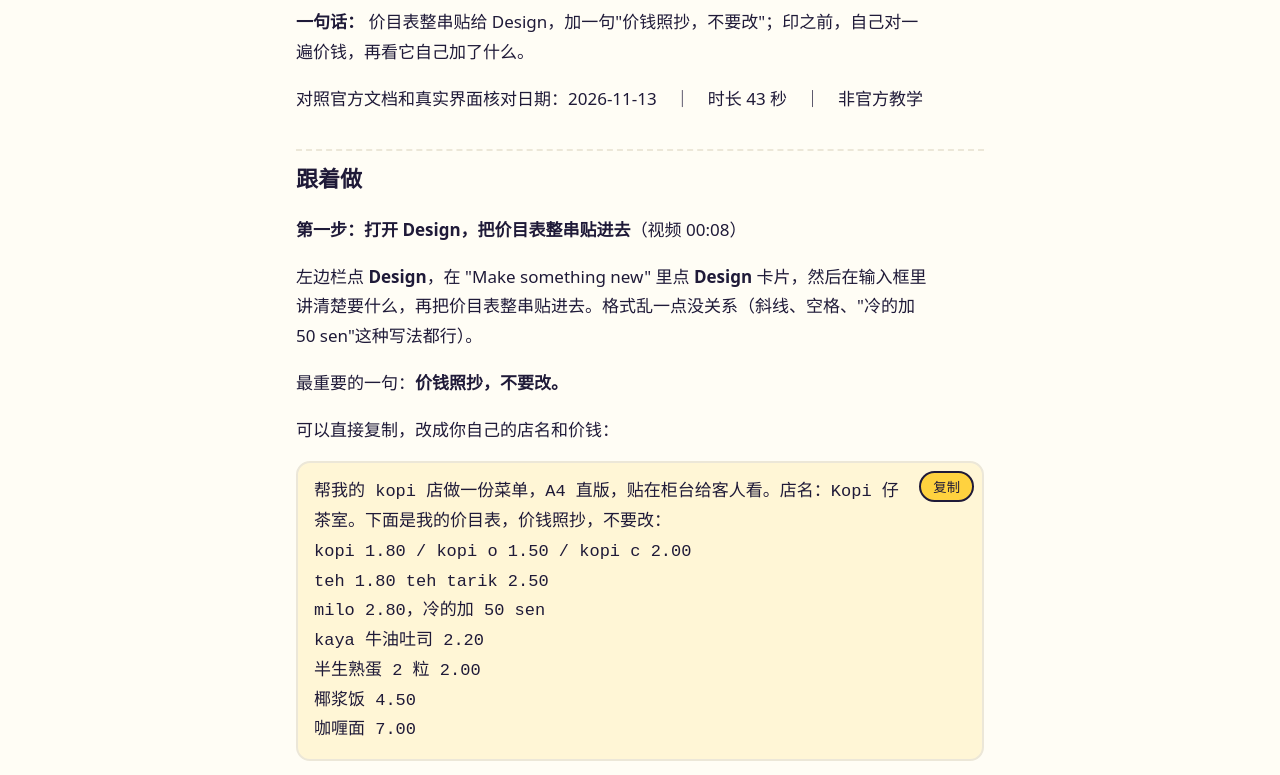
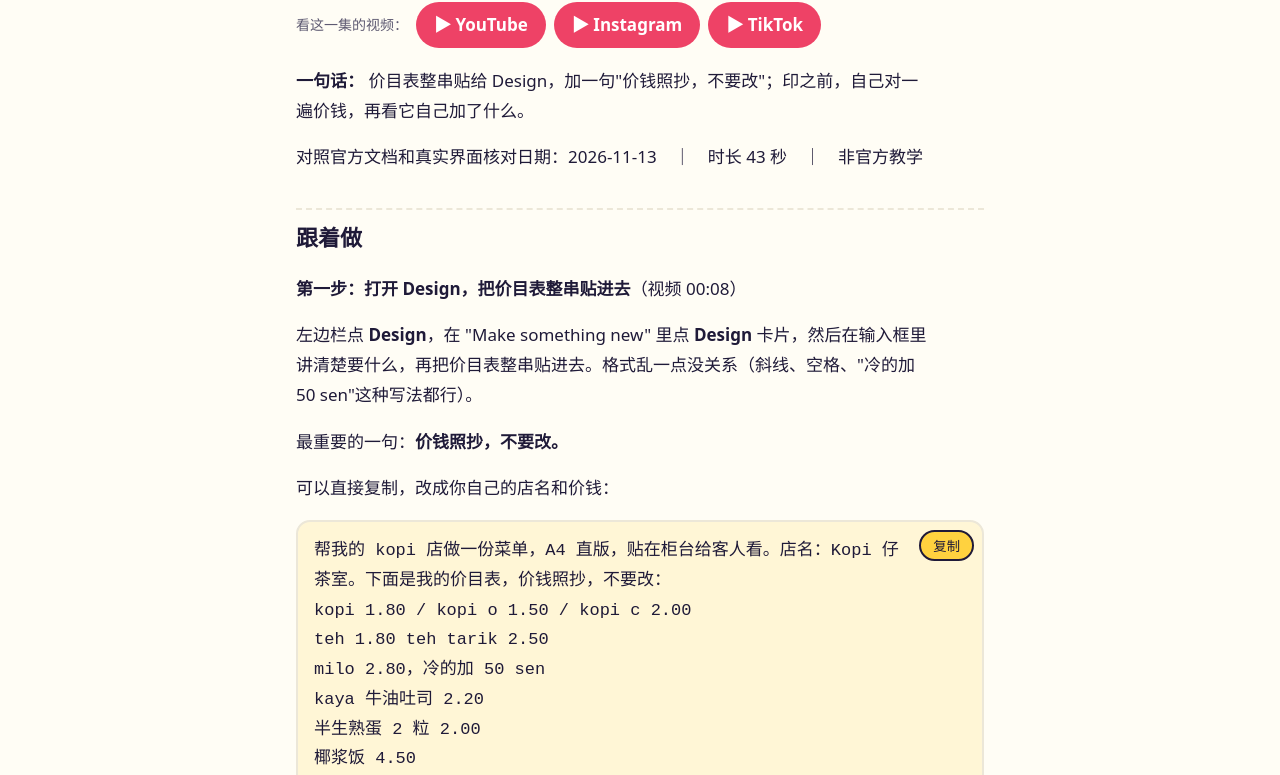
Before and after one commit to kopizai/kopizai.github.io, a plain HTML site: page ep/006/index.html in a window 1280 px wide. Shown: the part 153-928 px from the top of the page. Drawn offline with Linux system fonts and the light colour scheme.

Commit message:
第 6 集：加上看视频按钮

```diff
--- a/ep/006/index.html
+++ b/ep/006/index.html
@@ -52,7 +52,7 @@ footer .in { padding-block: 18px 28px; color: var(--muted); font-size: 14px; }
 <div class="top"><div class="in"><a href="../../index.html"><img src="../../assets/logo.png" alt="KopizAI - Kopi仔"></a><a class="home" href="../../index.html">全部集数</a></div></div>
 <main>
 <h1>第 6 集 · 帮 Kopi 店做一份菜单</h1>
-
+<div class="watches"><span class="meta">看这一集的视频：</span><a class="watch" href="https://youtube.com/shorts/wodlNdESEQo" target="_blank" rel="noopener">▶ YouTube</a><a class="watch" href="https://www.instagram.com/reel/DfrLrcvvwHQ/" target="_blank" rel="noopener">▶ Instagram</a><a class="watch" href="https://www.tiktok.com/@kopizai_ai/video/7707567879381716230" target="_blank" rel="noopener">▶ TikTok</a></div>
 <p><strong>一句话：</strong> 价目表整串贴给 Design，加一句"价钱照抄，不要改"；印之前，自己对一遍价钱，再看它自己加了什么。</p>
 <p>对照官方文档和真实界面核对日期：2026-11-13　｜　时长 43 秒　｜　非官方教学</p>
 <h2>跟着做</h2>
```
